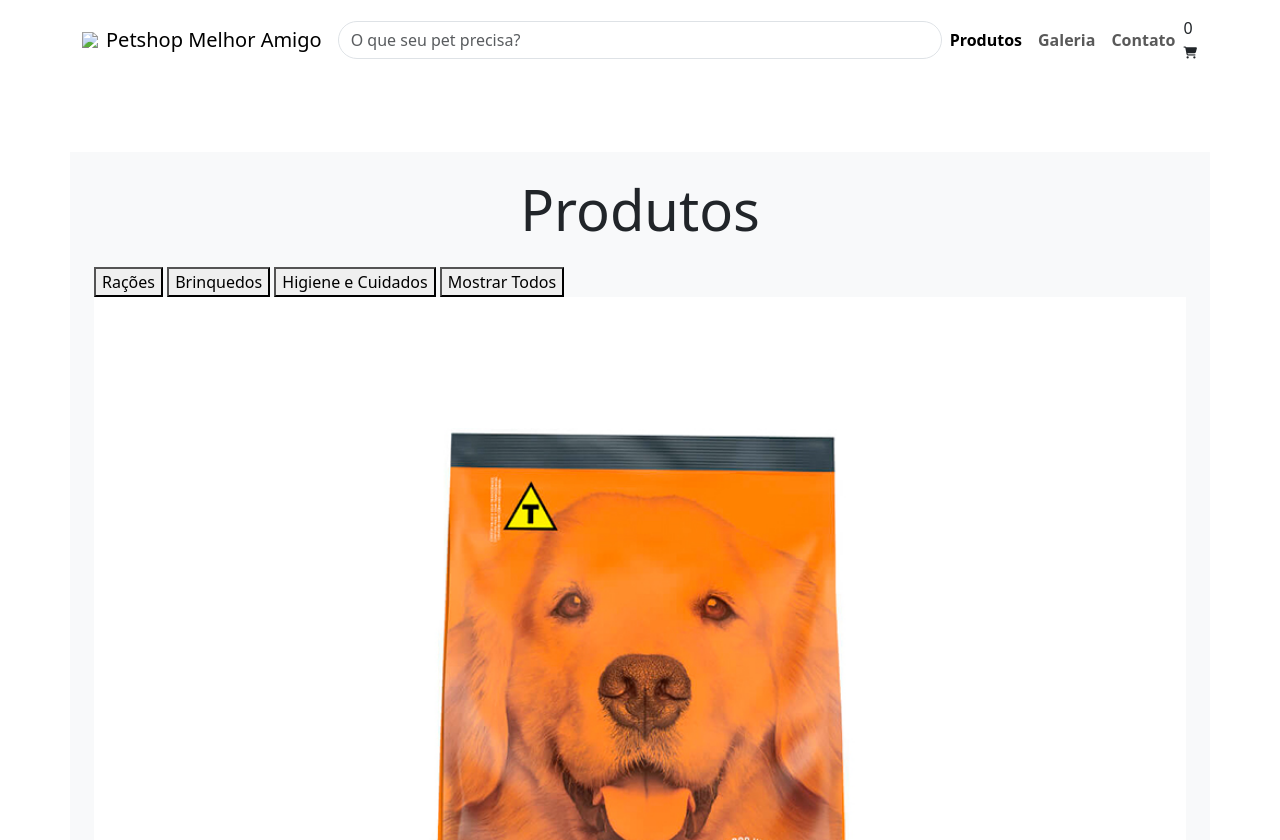
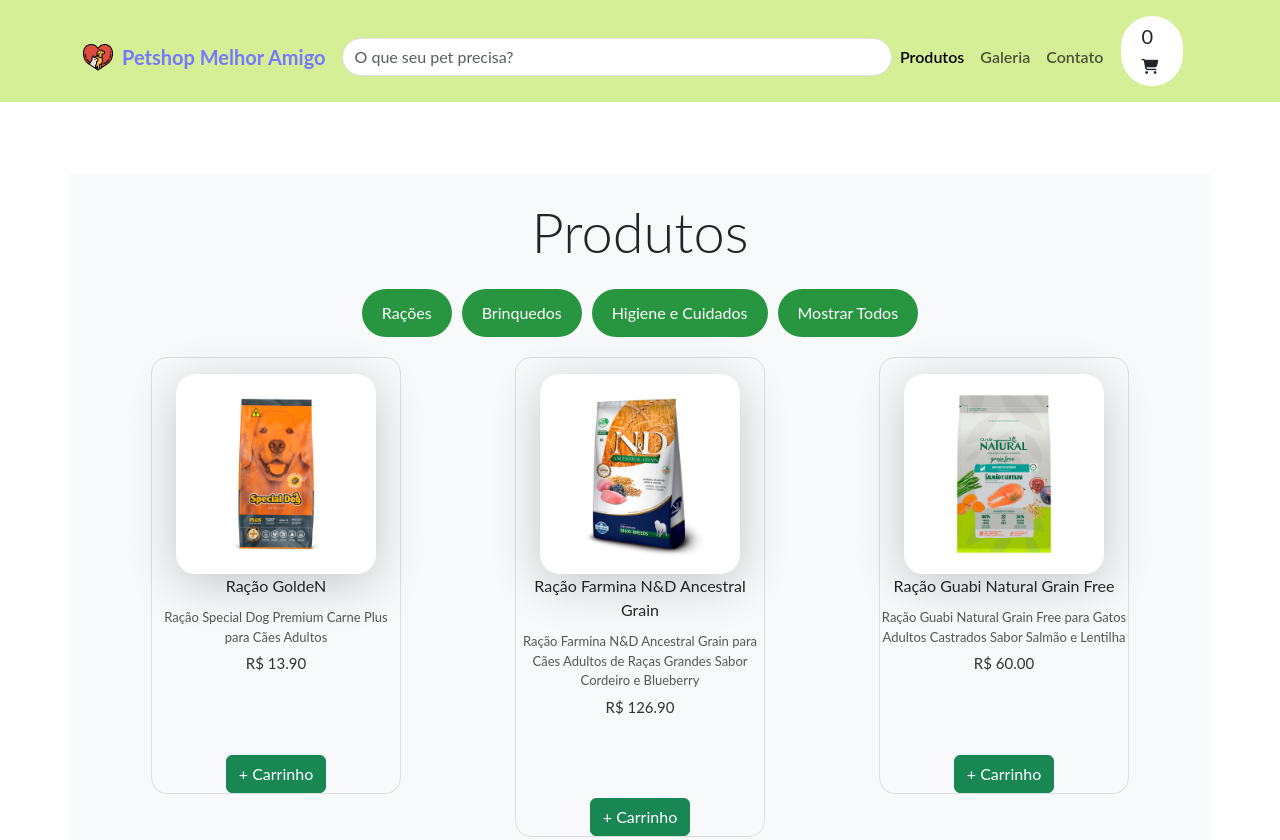
Before and after one commit to sas512-squad/projeto-petshop, a plain HTML site: page MelhorAmigo/pages/produtos.html in a window 1280 px wide. Shown: the top 840 px of the page. Drawn offline with nearby package versions, Linux system fonts and the light colour scheme; the site is published under a folder, as on GitHub Pages, so addresses that start at the root find nothing.

Commit message:
refatoracao das linhas para os assets

```diff
--- a/MelhorAmigo/pages/contato.html
+++ b/MelhorAmigo/pages/contato.html
@@ -4,16 +4,16 @@
 <head>
     <meta charset="utf-8">
     <meta name="viewport" content="width=device-width, initial-scale=1.0, shrink-to-fit=no">
-    <link rel="icon" type="image/x-icon" href="/MelhorAmigo/assets/images/melhoramigo.ico">
+    <link rel="icon" type="image/x-icon" href="../assets/images/melhoramigo.ico">
     <title>Melhor Amigo | Amor e Cuidado para cada pata.</title>
     <link rel="stylesheet" href="https://cdn.jsdelivr.net/npm/bootstrap@5.3.3/dist/css/bootstrap.min.css">
     <link rel="stylesheet" href="https://cdnjs.cloudflare.com/ajax/libs/aos/2.3.4/aos.css">
-    <link rel="stylesheet" href="/MelhorAmigo/css/Footer-Multi-Column-icons.css">
-    <link rel="stylesheet" href="/MelhorAmigo/css/Hero-Carousel-images.css">
-    <link rel="stylesheet" href="/MelhorAmigo/css/Navbar-Centered-Brand-Dark-icons.css">
-    <link rel="stylesheet" href="/MelhorAmigo/css/Simple-Slider-swiper-bundle.min.css">
-    <link rel="stylesheet" href="/MelhorAmigo/css/Simple-Slider.css">
-    <link rel="stylesheet" href="/MelhorAmigo/css/swiper-icons.css">
+    <link rel="stylesheet" href="../css/Footer-Multi-Column-icons.css">
+    <link rel="stylesheet" href="../css/Hero-Carousel-images.css">
+    <link rel="stylesheet" href="../css/Navbar-Centered-Brand-Dark-icons.css">
+    <link rel="stylesheet" href="../css/Simple-Slider-swiper-bundle.min.css">
+    <link rel="stylesheet" href="../css/Simple-Slider.css">
+    <link rel="stylesheet" href="../css/swiper-icons.css">
 </head>
 
 <body>
@@ -26,7 +26,7 @@
                 </button>
                 <a class="navbar-brand d-flex align-items-center" href="index.html">
                     <span class="bs-icon-sm d-flex justify-content-center align-items-center me-2 bs-icon">
-                        <img class="img-fluid img-navbar" src="/MelhorAmigo/assets/images/pma-logo.png"/>
+                        <img class="img-fluid img-navbar" src="../assets/images/pma-logo.png"/>
                     </span>
                     <span class="d-flex title-navbar">Petshop Melhor Amigo</span>
                 </a>
@@ -159,9 +159,9 @@
     </footer>
     <script src="https://cdn.jsdelivr.net/npm/bootstrap@5.3.3/dist/js/bootstrap.bundle.min.js"></script>
     <script src="https://cdnjs.cloudflare.com/ajax/libs/aos/2.3.4/aos.js"></script>
-    <script src="/MelhorAmigo/javascript/bs-init.js"></script>
-    <script src="/MelhorAmigo/javascript/Simple-Slider-swiper-bundle.min.js"></script>
-    <script src="/MelhorAmigo/javascript/Simple-Slider.js"></script>
+    <script src="../javascript/bs-init.js"></script>
+    <script src="../javascript/Simple-Slider-swiper-bundle.min.js"></script>
+    <script src="../javascript/Simple-Slider.js"></script>
 </body>
 
 </html>
--- a/MelhorAmigo/pages/produtos.html
+++ b/MelhorAmigo/pages/produtos.html
@@ -4,17 +4,17 @@
 <head>
     <meta charset="utf-8">
     <meta name="viewport" content="width=device-width, initial-scale=1.0, shrink-to-fit=no">
-    <link rel="icon" type="image/x-icon" href="/MelhorAmigo/assets/images/melhoramigo.ico">
+    <link rel="icon" type="image/x-icon" href="../assets/images/melhoramigo.ico">
     <title>Melhor Amigo | Amor e Cuidado para cada pata.</title>
     <link rel="stylesheet" href="https://cdn.jsdelivr.net/npm/bootstrap@5.3.3/dist/css/bootstrap.min.css">
     <link rel="stylesheet" href="https://cdnjs.cloudflare.com/ajax/libs/aos/2.3.4/aos.css">
-    <link rel="stylesheet" href="/MelhorAmigo/css/Footer-Multi-Column-icons.css">
-    <link rel="stylesheet" href="/MelhorAmigo/css/Hero-Carousel-images.css">
-    <link rel="stylesheet" href="/MelhorAmigo/css/Navbar-Centered-Brand-Dark-icons.css">
-    <link rel="stylesheet" href="/MelhorAmigo/css/Simple-Slider-swiper-bundle.min.css">
-    <link rel="stylesheet" href="/MelhorAmigo/css/Simple-Slider.css">
-    <link rel="stylesheet" href="/MelhorAmigo/css/swiper-icons.css">
-    <link rel="stylesheet" href="/MelhorAmigo/css/styleProdutos.css">
+    <link rel="stylesheet" href="../css/Footer-Multi-Column-icons.css">
+    <link rel="stylesheet" href="../css/Hero-Carousel-images.css">
+    <link rel="stylesheet" href="../css/Navbar-Centered-Brand-Dark-icons.css">
+    <link rel="stylesheet" href="../css/Simple-Slider-swiper-bundle.min.css">
+    <link rel="stylesheet" href="../css/Simple-Slider.css">
+    <link rel="stylesheet" href="../css/swiper-icons.css">
+    <link rel="stylesheet" href="../css/styleProdutos.css">
     <link href="https://fonts.googleapis.com/icon?family=Material+Icons" rel="stylesheet">
     <script src="https://kit.fontawesome.com/1053bad4f5.js" crossorigin="anonymous"></script>
 </head>
@@ -30,7 +30,7 @@
                 </button>
                 <a class="navbar-brand d-flex align-items-center" href="index.html">
                     <span class="bs-icon-sm d-flex justify-content-center align-items-center me-2 bs-icon">
-                        <img class="img-fluid img-navbar" src="/MelhorAmigo/assets/images/pma-logo.png" />
+                        <img class="img-fluid img-navbar" src="../assets/images/pma-logo.png"/>
                     </span>
                     <span class="d-flex title-navbar">Petshop Melhor Amigo</span>
                 </a>
@@ -378,9 +378,9 @@
     </footer>
     <script src="https://cdn.jsdelivr.net/npm/bootstrap@5.3.3/dist/js/bootstrap.bundle.min.js"></script>
     <script src="https://cdnjs.cloudflare.com/ajax/libs/aos/2.3.4/aos.js"></script>
-    <script src="/MelhorAmigo/javascript/bs-init.js"></script>
-    <script src="/MelhorAmigo/javascript/Simple-Slider-swiper-bundle.min.js"></script>
-    <script src="/MelhorAmigo/javascript/Simple-Slider.js"></script>
+    <script src="../javascript/bs-init.js"></script>
+    <script src="../javascript/Simple-Slider-swiper-bundle.min.js"></script>
+    <script src="../javascript/Simple-Slider.js"></script>
     <script type="text/javascript" src="../javascript/produtos.js/MODELS.js"></script>
     <script type="text/javascript" src="../javascript/produtos.js/scriptProdutos.js"></script>
 </body>
```
Also changed, not shown: MelhorAmigo/pages/galeria.html (+12 -12 lines), MelhorAmigo/pages/index.html (+15 -15 lines).
